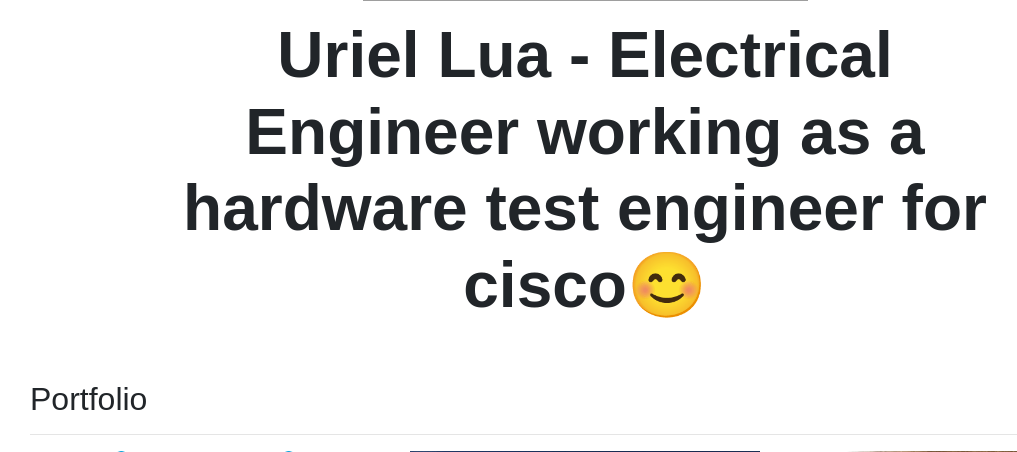
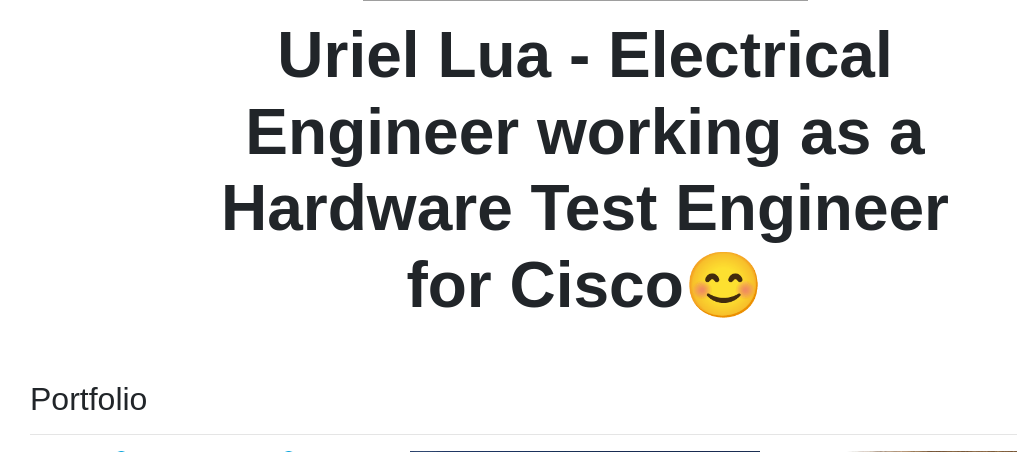
Before and after one commit to uriellua14/django3-personal_portfolio, a Django app: page / in a window 1280 px wide. Shown: the part 405-857 px from the top of the page, without its empty margins (55-1072 px from the left). Run offline with Django 3.2, Linux system fonts and the light colour scheme; data comes from the database, SQL or seed files in the repository; some libraries are stand-ins or nearby versions; some web fonts are replaced; grey boxes are pictures that could not be loaded.

Commit message:
caps
changed caps

```diff
--- a/portfolio/templates/portfolio/home.html
+++ b/portfolio/templates/portfolio/home.html
@@ -12,7 +12,7 @@
 
 <div class="row justify-content-center mb-3">
   <div class="col-md-9 text-center">
-    <h1 id="hometext" class="font-weight-bold">Uriel Lua - Electrical Engineer working as a hardware test engineer for cisco😊</h1>
+    <h1 id="hometext" class="font-weight-bold">Uriel Lua - Electrical Engineer working as a Hardware Test Engineer for Cisco😊</h1>
   </div>
 </div>
 
```
